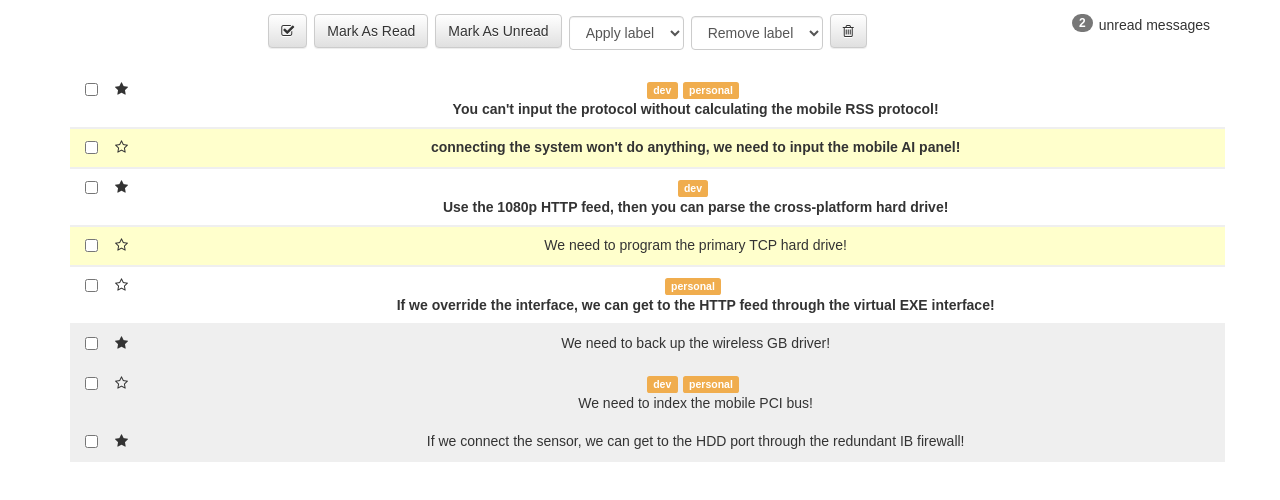
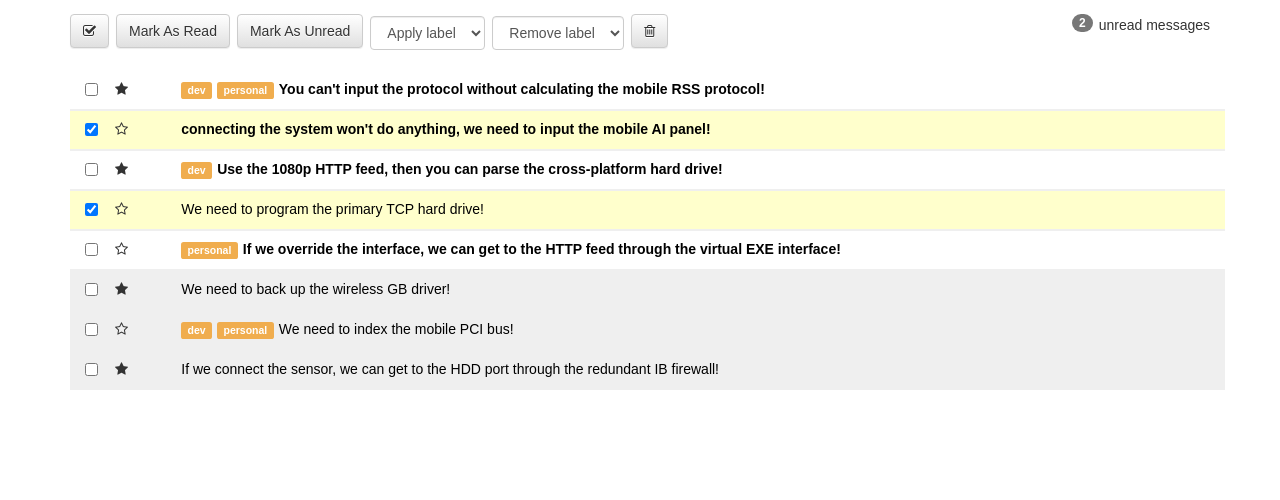
Before and after one commit to bryankai/react-inbox, a React (Create React App) app: page / in a window 1280 px wide. Shown: the top 500 px of the page. Built offline with nearby package versions, Linux system fonts and the light colour scheme.

Commit message:
Enabled selected and starring messages

```diff
--- a/src/App.css
+++ b/src/App.css
@@ -1,4 +1,4 @@
-.App {
+/* .App {
   text-align: center;
 }
 
@@ -25,4 +25,4 @@
 @keyframes App-logo-spin {
   from { transform: rotate(0deg); }
   to { transform: rotate(360deg); }
-}
+} */
--- a/src/App.js
+++ b/src/App.js
@@ -1,25 +1,48 @@
 import React, { Component } from 'react';
+import messagesData from './messagesData.json'
 import Toolbar from './components/Toolbar.js'
 import Messages from './components/Messages.js'
 import './App.css';
 
-import messagesData from './messagesData.json'
-console.log(messagesData);
+const toolbar = {
+  // selectAll: 'all'     // checked, half-checked, unchecked
+
+}
 
 class App extends Component {
   constructor(props){
     super(props)
 
     this.state = {
-      messages: messagesData  // Setting the state to be the current todo list
+      messages: messagesData,  // Setting the state to be the current todo list
+      // [...
+      //  {
+      //    "id": 4,
+      //    "subject": "We need to program the primary TCP hard drive!",
+      //    "read": true,
+      //    "starred": false,
+      //    "selected": true,
+      //    "labels": []
+      //  },
+      // ...]
+      toolbar: toolbar
     }
   }
 
-  handleMessageCheckbox = (id, checked) => {
-    console.log(id, checked)
+  handleSelected = (id, selected) => {
     // Changes the checkbox
-    const newTodoList = this.state.messages.map(ele => ele.id === id ? {...ele, checked} : {...ele})
-    this.setState({ todo: newTodoList})
+    const newMessagesData = this.state.messages.map(ele => ele.id === id ? {...ele, selected} : {...ele})
+    this.setState({ messages: newMessagesData})
+  }
+
+  handleStarred = (id, className) => {
+    console.log('clicked')
+    console.log(className)
+    const starred = (className==="star fa fa-star-o") ? true : false
+    const newMessagesData = this.state.messages.map(ele => ele.id === id ? {...ele, starred} : {...ele})
+
+    this.setState({ messages: newMessagesData})
+    console.log(this.state.messages)
   }
 
   handleToolbarCheckbox = (checked) => {
@@ -27,7 +50,6 @@ class App extends Component {
   }
 
   handleMessageRead = (readStatus) => {
-
   }
 
   render() {
@@ -36,9 +58,10 @@ class App extends Component {
         <div className="container">
           <Toolbar />
           <Messages
-            // handleToolbarCheckbox={this.handleToolbarCheckbox}
-            handleMessageCheckbox={this.handleMessageCheckbox}
-            messagesData={this.state.messages} />
+            messagesData={this.state.messages}
+            handleSelected={this.handleSelected}
+            handleStarred={this.handleStarred}
+          />
         </div>
       </div>
     );
--- a/src/components/Label.js
+++ b/src/components/Label.js
@@ -3,7 +3,6 @@ import React from 'react'
 
 // 2. Create a function
 const Label = ({label}) => {
-  console.log(label)
   return (
      <span className="label label-warning">
        {label}
--- a/src/components/Message.js
+++ b/src/components/Message.js
@@ -3,10 +3,11 @@ import React from 'react'
 import Label from './Label.js'
 
 // 2. Create a function
-const Message = ({subject, read, starred, selected, labels}) => {
+const Message = (props) => {
+  const {message, handleSelected, handleStarred} = props
+  const {id, subject, read, starred, selected, labels} = message
 
   const labelsList = labels.map((label,i) => {
-    console.log('label',label)
     // Label is a string
     return <Label key={i} label={label} />
   })
@@ -16,18 +17,27 @@ const Message = ({subject, read, starred, selected, labels}) => {
       <div className="col-xs-1">
         <div className="row">
           <div className="col-xs-2">
-            <input type="checkbox" />
+            <input
+              type="checkbox"
+              checked={selected ? "checked": ""}
+              onChange = {(event) => handleSelected(id, event.target.checked)}
+            />
           </div>
           <div className="col-xs-2">
-            <i className={starred ? "star fa fa-star" : "star fa fa-star-o"}></i>
+            <i
+              className={starred ? "star fa fa-star" : "star fa fa-star-o"}
+              onClick = {(event) => handleStarred(id, event.target.className)}
+            >
+
+            </i>
           </div>
         </div>
       </div>
       <div className="col-xs-11">
         {labelsList}
-        <div>
+        <a href="#">
           {subject}
-        </div>
+        </a>
       </div>
     </div>
   )
@@ -41,11 +51,6 @@ function messageStyling(read, selected) {
   return [...staticClass, readClass, selectedClass].join(' ')
 }
 
-// Add Labels
-function addLabels (labels) {
-  return <span class="label label-warning">dev</span>
-}
-
 
 // 4. export
 export default Message
--- a/src/components/Messages.js
+++ b/src/components/Messages.js
@@ -3,10 +3,15 @@ import React from 'react'
 import Message from './Message.js'
 
 // 2. Create a function
-const Messages = ({messagesData}) => {
+const Messages = ({messagesData, handleSelected, handleStarred}) => {
   // console.log(messagesData)
   const messagesList = messagesData.map(message => {
-    return <Message key={message.id} {...message} />
+    return <Message
+      key={message.id}
+      message={message}
+      handleSelected={handleSelected}
+      handleStarred={handleStarred}
+    />
   })
 
   return (
```
